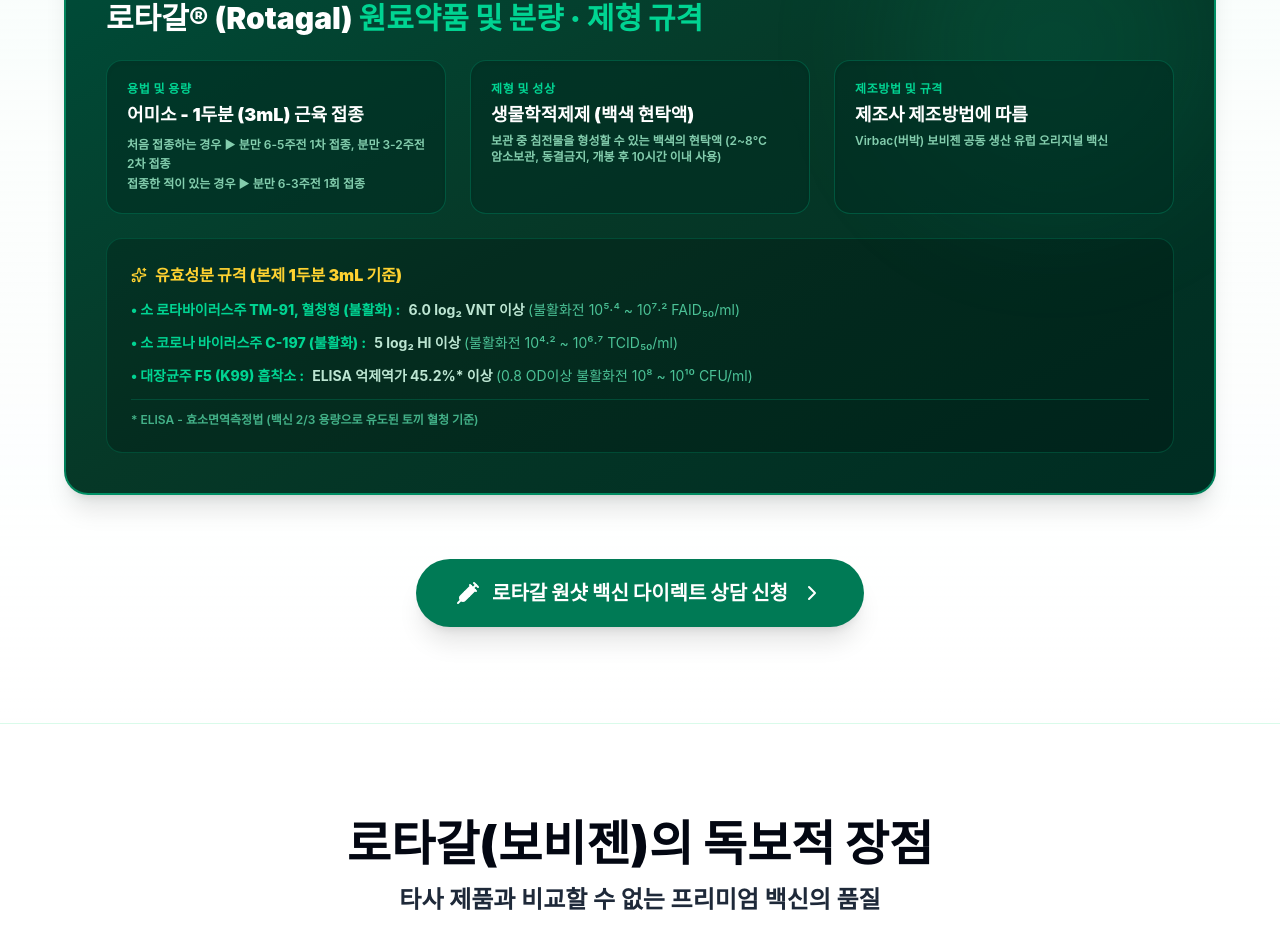
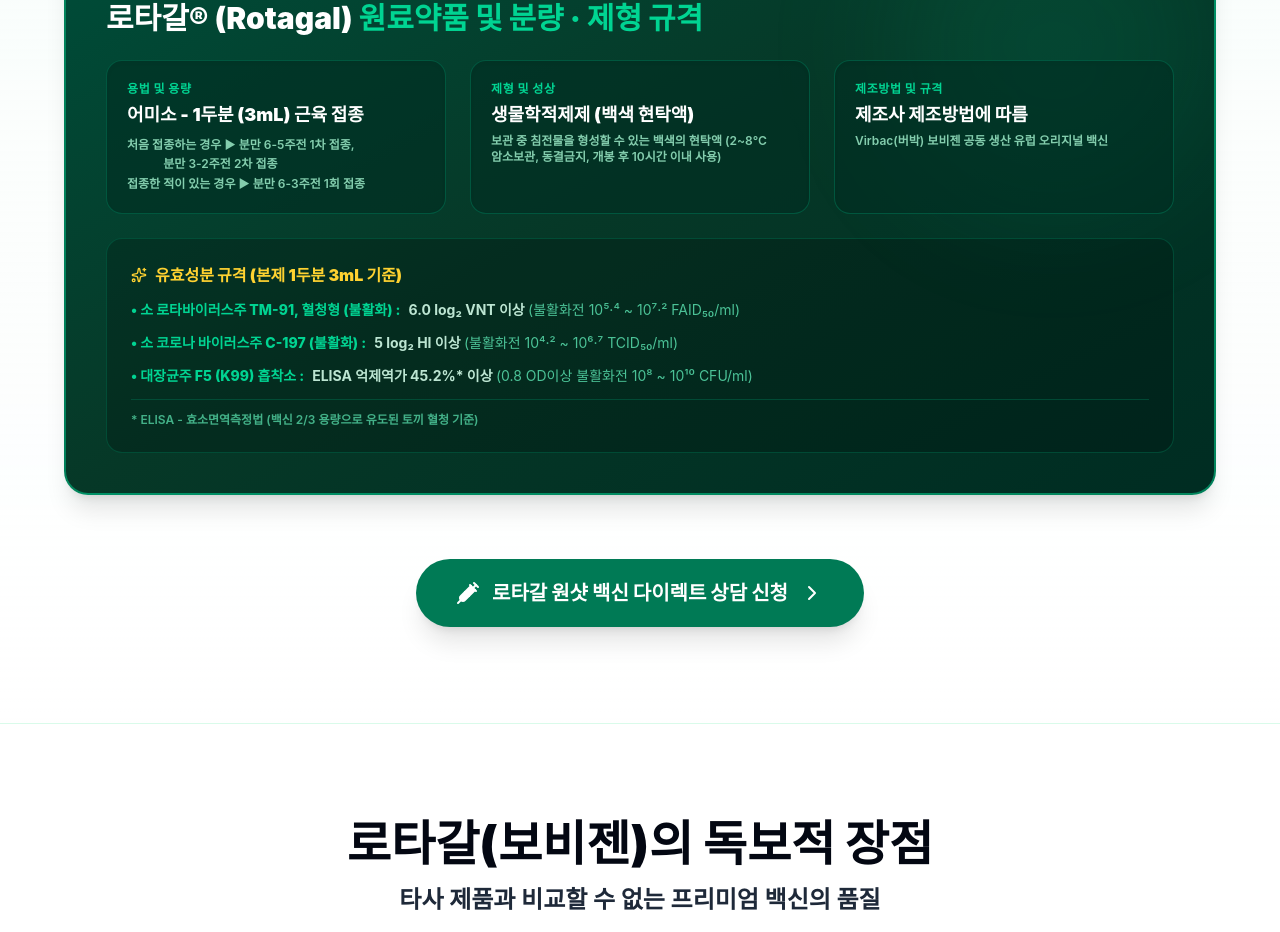
Before and after one commit to hongsoonil02-maker/rotagal, a React (Vite) app: page / in a window 1280 px wide. Shown: the part 5990-6922 px from the top of the page. Built offline with nearby package versions, Linux system fonts and the light colour scheme.

Commit message:
style: indent 2nd dose instruction by 12 spaces and set whitespace-pre-wrap

```diff
--- a/src/RotagalInfographic.jsx
+++ b/src/RotagalInfographic.jsx
@@ -313,7 +313,7 @@
               <div className="bg-emerald-950/60 p-5 rounded-2xl border border-emerald-800/80 shadow-inner">
                 <div className="text-xs font-extrabold text-emerald-400 uppercase tracking-wider mb-1">{t.spec1Title}</div>
                 <div className="text-base sm:text-lg font-black text-white break-keep">{t.spec1Val}</div>
-                <div className="text-xs text-emerald-200/80 mt-1.5 font-semibold break-keep whitespace-pre-line leading-relaxed">{t.spec1Desc}</div>
+                <div className="text-xs text-emerald-200/80 mt-1.5 font-semibold break-keep whitespace-pre-wrap leading-relaxed">{t.spec1Desc}</div>
               </div>
 
               <div className="bg-emerald-950/60 p-5 rounded-2xl border border-emerald-800/80 shadow-inner">
--- a/src/translations.js
+++ b/src/translations.js
@@ -125,7 +125,7 @@
       sec4Title2: "원료약품 및 분량 · 제형 규격",
       spec1Title: "용법 및 용량",
       spec1Val: "어미소 - 1두분 (3mL) 근육 접종",
-      spec1Desc: "처음 접종하는 경우 ▶ 분만 6-5주전 1차 접종, 분만 3-2주전 2차 접종\n접종한 적이 있는 경우 ▶ 분만 6-3주전 1회 접종",
+      spec1Desc: "처음 접종하는 경우 ▶ 분만 6-5주전 1차 접종,\n            분만 3-2주전 2차 접종\n접종한 적이 있는 경우 ▶ 분만 6-3주전 1회 접종",
       spec2Title: "제형 및 성상",
       spec2Val: "생물학적제제 (백색 현탁액)",
       spec2Desc: "보관 중 침전물을 형성할 수 있는 백색의 현탁액 (2~8℃ 암소보관, 동결금지, 개봉 후 10시간 이내 사용)",
@@ -378,7 +378,7 @@
       sec4Title2: "Active Ingredients & Formulation Specifications",
       spec1Title: "Dosage & Administration",
       spec1Val: "Dam - 1 Dose (3mL) Intramuscular Injection",
-      spec1Desc: "First vaccination ▶ 1st dose 6-5 weeks before calving, 2nd dose 3-2 weeks before calving\nRevaccination ▶ Single dose 6-3 weeks before calving",
+      spec1Desc: "First vaccination ▶ 1st dose 6-5 weeks before calving,\n                    2nd dose 3-2 weeks before calving\nRevaccination ▶ Single dose 6-3 weeks before calving",
       spec2Title: "Formulation & Appearance",
       spec2Val: "Biological Product (White Suspension)",
       spec2Desc: "White suspension that may form sediment during storage (Store at 2~8℃ in dark place, do not freeze, use within 10 hours after opening)",
@@ -631,7 +631,7 @@
       sec4Title2: "Aktívne zložky & špecifikácie zloženia",
       spec1Title: "Dávkovanie a spôsob podávania",
       spec1Val: "Matka - 1 dávka (3 ml) intramuskulárne",
-      spec1Desc: "Prvá vakcinácia ▶ 1. dávka 6-5 týždňov pred otelením, 2. dávka 3-2 týždne pred otelením\nRevakcinácia ▶ Jedna dávka 6-3 týždne pred otelením",
+      spec1Desc: "Prvá vakcinácia ▶ 1. dávka 6-5 týždňov pred otelením,\n                  2. dávka 3-2 týždne pred otelením\nRevakcinácia ▶ Jedna dávka 6-3 týždne pred otelením",
       spec2Title: "Lieková forma a vzhľad",
       spec2Val: "Biologický liek (biela suspenzia)",
       spec2Desc: "Biela suspenzia, ktorá môže počas skladovania tvoriť usadeninu (Skladujte pri 2~8℃ v tme, nezmrazujte, spotrebujte do 10 hodín po otvorení)",
```
